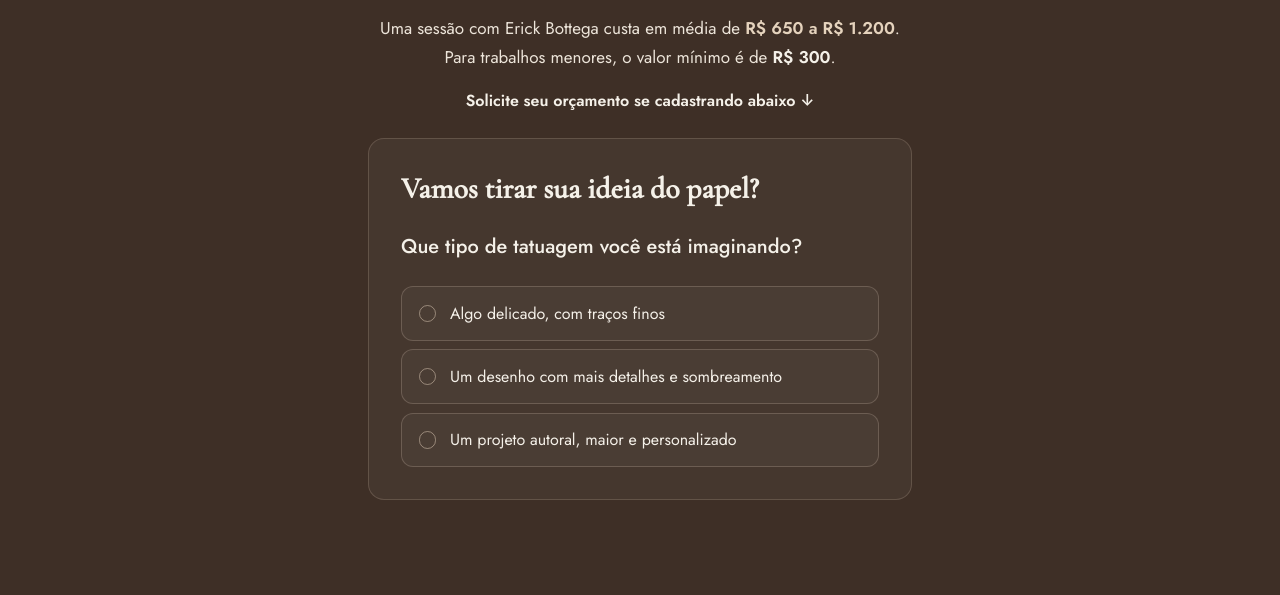
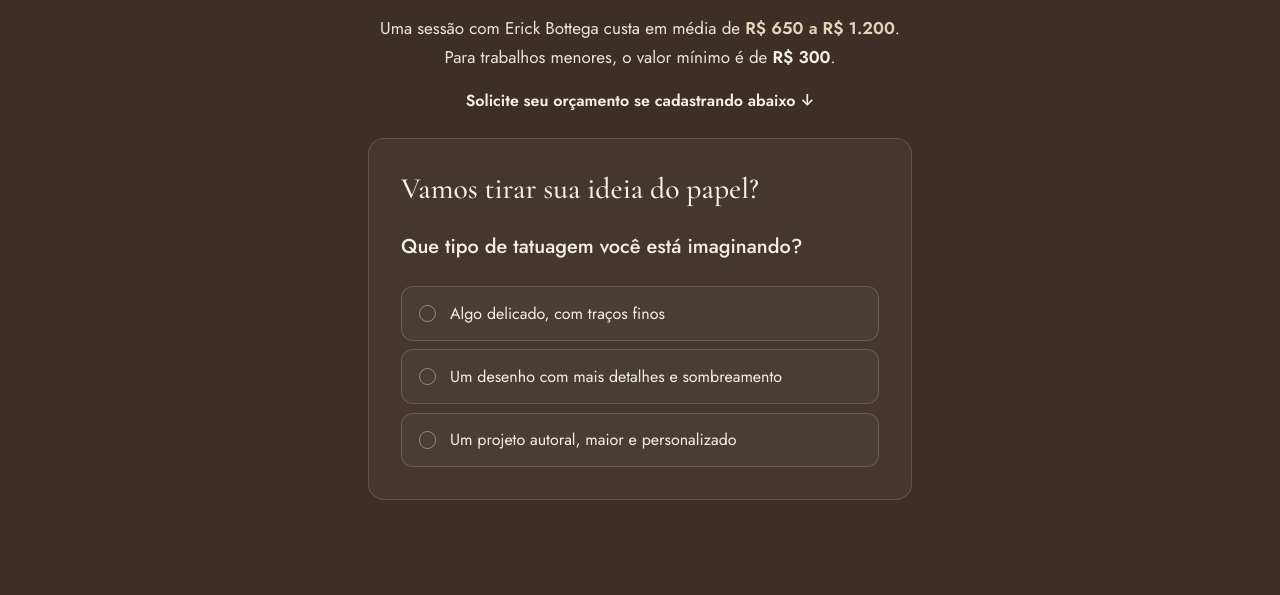
Before and after one commit to MarcuscasteloTattoo/Erick-botega, a plain HTML site: page index.html in a window 1280 px wide. Shown: the part 6571-7166 px from the top of the page. Drawn offline with nearby package versions, Linux system fonts and the light colour scheme.

Commit message:
Revisão: título do formulário no peso de fonte carregado e remove variável de diagnóstico
Co-Authored-By: Claude Opus 5.5 <noreply@anthropic.com>
Claude-Session: https://claude.ai/code/session_018BTSNAXJwmKt2DvHemVV58

```diff
--- a/index.html
+++ b/index.html
@@ -445,7 +445,7 @@ footer .foot-row { gap: 1.25rem; }
 #orcamento .qf [hidden] { display: none !important; }
 #orcamento .qf { max-width: 34rem; margin: 1.5rem auto 0; padding: 1.5rem; display: block; border: 1px solid rgba(229, 211, 189, .18); border-radius: 1rem; background: rgba(255, 255, 255, .04); text-align: left; overflow: hidden; }
 @media (min-width: 640px) { #orcamento .qf { padding: 2rem; } }
-.qf-titulo { margin-bottom: 1.1rem; font-family: var(--font-display); font-size: 1.6rem; line-height: 1.2; font-weight: 600; color: var(--hero-fg); text-wrap: balance; }
+.qf-titulo { margin-bottom: 1.1rem; font-family: var(--font-display); font-size: 1.6rem; line-height: 1.2; font-weight: 500; color: var(--hero-fg); text-wrap: balance; }
 @media (min-width: 768px) { .qf-titulo { font-size: 1.85rem; } }
 .qf-q { font-family: var(--font-body); font-size: 1.15rem; line-height: 1.35; font-weight: 500; color: var(--hero-fg); outline: none; }
 @media (min-width: 768px) { .qf-q { font-size: 1.25rem; } }
@@ -1217,7 +1217,6 @@ site.erroForm = "Digite seu WhatsApp com DDD, no formato (48) 9 9999-9999.";
           idioma: document.documentElement.lang,
           user_agent: navigator.userAgent,
         });
-        window.qfUltimoEnvio = Object.fromEntries(dados);
         try { fetch(site.webhookMake, { method: "POST", mode: "no-cors", keepalive: true, body: dados }).catch(() => {}); } catch (_) {}
       }
       /* Meta Pixel: um único Lead por envio válido, sem dados pessoais nos parâmetros */
```
